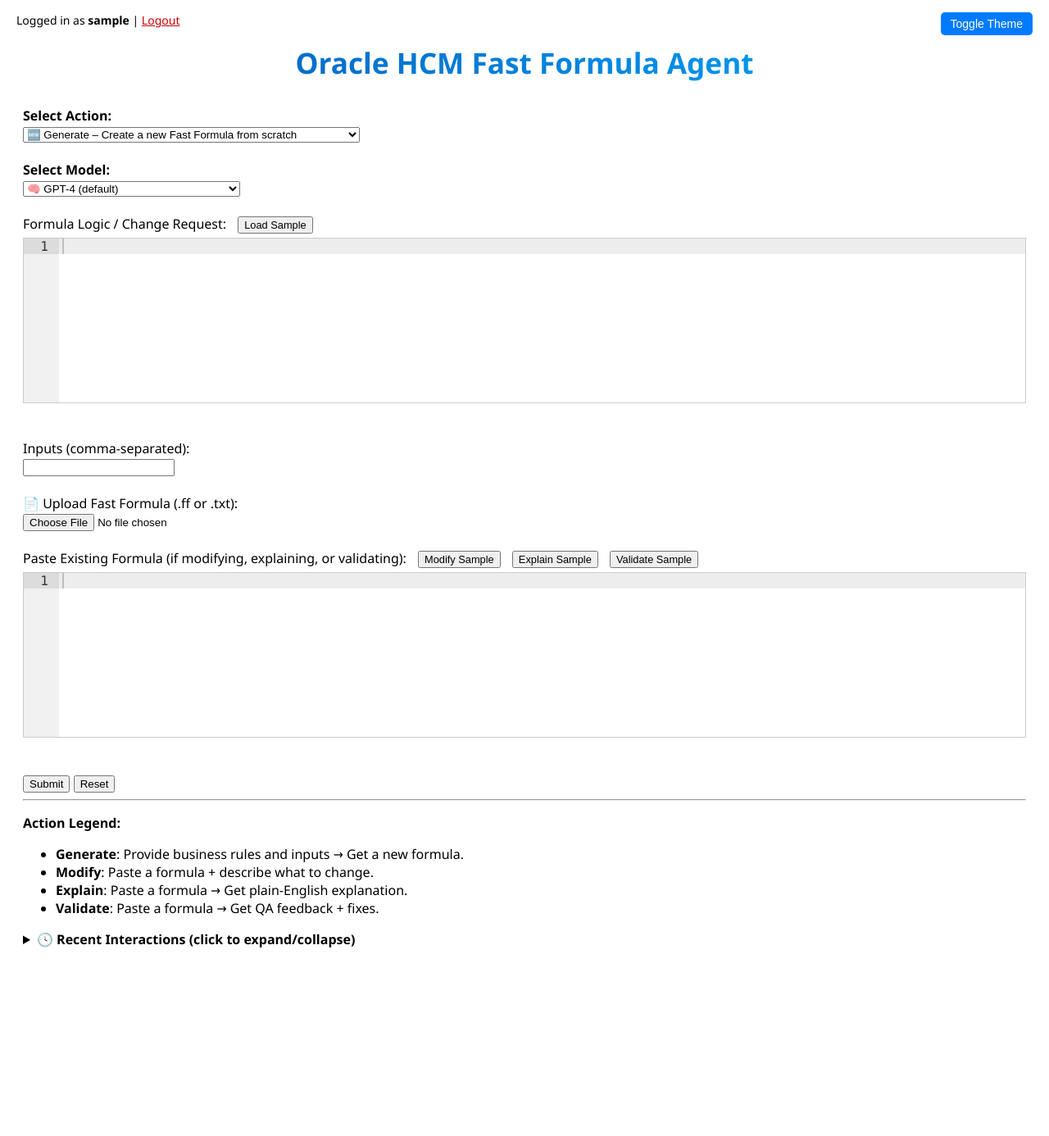
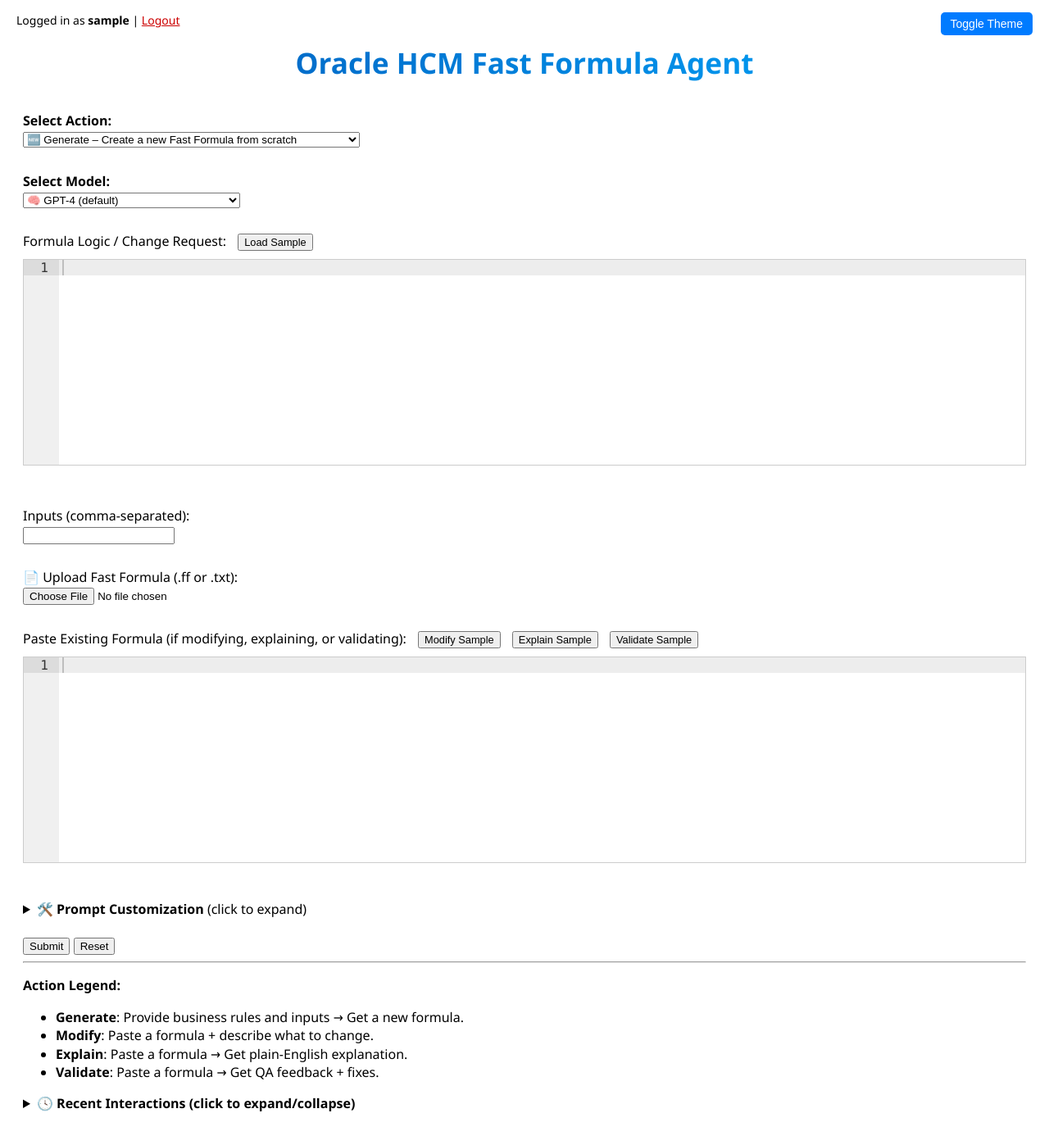
Before and after one commit to TheOwner-glitch/hcm-fast-formula-agent, a Flask app: page / in a window 1280 px wide. Shown: the whole page at 82% size. Before the commit the page ends 1156 px from the top, so only its background shows below. Run offline with Flask 3, Linux system fonts and the light colour scheme; the visitor is signed in with stand-in values (Sample User, id 1); parts of the project's set-up code (start-up, migrations or seed data) failed here and were passed over; some libraries are stand-ins or nearby versions.

Commit message:
Additional UX changes and added prompt customization capabilities

```diff
--- a/app/app.py
+++ b/app/app.py
@@ -120,6 +120,9 @@ def index():
     inputs = ""
     original = ""
     action = ""
+    tone = ""
+    audience = ""
+    style = ""
 
     if request.method == "POST":
         client_ip = request.remote_addr
@@ -129,11 +132,17 @@ def index():
         logic = request.form.get("logic", "")
         inputs = request.form.get("inputs", "")
         original = request.form.get("original", "")
+        tone = request.form.get("tone", "").strip() or "Professional"
+        audience = request.form.get("audience", "").strip() or "HR Analyst"
+        style = request.form.get("style", "").strip() or "Plain English"
 
         logger.info(f"[{client_ip}] UserAgent: {user_agent}")
         logger.info(f"[{client_ip}] Request: action={action}, model={model}, user={session.get('username')}")
 
-        prompt = PROMPT_TEMPLATES[action].format(logic=logic, inputs=inputs, original=original)
+        customized_prompt = f"Tone: {tone}\nAudience: {audience}\nStyle: {style}\n\n" + PROMPT_TEMPLATES[action].format(
+            logic=logic, inputs=inputs, original=original
+        )
+        prompt = customized_prompt
 
         try:
             start_time = time.perf_counter()
@@ -160,7 +169,17 @@ def index():
 
         log_interaction(action, prompt, result, duration)
 
-    return render_template("index.html", result=result, logic=logic, inputs=inputs, original=original, action=action)
+    return render_template(
+        "index.html",
+        result=result,
+        logic=logic,
+        inputs=inputs,
+        original=original,
+        action=action,
+        tone=tone,
+        audience=audience,
+        style=style
+    )
 
 if __name__ == "__main__":
     app.run(debug=True)
--- a/app/templates/index.html
+++ b/app/templates/index.html
@@ -8,6 +8,7 @@
       font-family: 'Segoe UI', Tahoma, Geneva, Verdana, sans-serif;
       transition: background-color 0.4s, color 0.4s;
       padding: 20px;
+	  line-height: 1.4;
     }
 
     body.light-mode {
@@ -61,8 +62,8 @@
     }
 
     .result-container {
-      margin-top: 30px;
-      padding: 10px;
+      margin-top: 12px;
+      padding: 8px;
       border: 1px solid #ccc;
       background-color: #f9f9f9;
       white-space: pre-wrap;
@@ -81,7 +82,7 @@
     .history-entry {
       margin-bottom: 15px;
       border-bottom: 1px solid #ddd;
-      padding-bottom: 10px;
+      padding-bottom: 8px;
     }
 
     .history-entry summary {
@@ -97,10 +98,25 @@
     }
 
     .editor {
-      height: 200px;
+      height: 250px;
       border: 1px solid #ccc;
+      margin-top: 10px;
+	  margin-bottom: 0px;
+    }
+
+	input[type="text"],
+    input[type="file"],
+    select,
+    textarea {
+      margin-bottom: 2px;
+      margin-top: 2px;
+    }
+
+    form label {
       margin-top: 5px;
+      display: inline-block;
     }
+
   </style>
   <script src="https://cdnjs.cloudflare.com/ajax/libs/ace/1.4.14/ace.js"></script>
 </head>
@@ -149,6 +165,35 @@
     <button type="button" class="preset-btn" onclick="loadPreset('validate')">Validate Sample</button><br>
     <div id="originalEditor" class="editor"></div>
     <textarea name="original" id="original" style="display:none;">{{ original or '' }}</textarea><br><br>
+
+     <details>
+      <summary><strong>🛠️ Prompt Customization</strong> (click to expand)</summary>
+      <fieldset style="margin-top: 10px; padding: 10px; border: 1px solid #ccc;">
+        <label for="tone"><strong>Response Tone:</strong></label><br>
+        <select name="tone" id="tone">
+          <option value=""></option>
+          <option value="expert">Expert</option>
+          <option value="friendly">Friendly</option>
+          <option value="simple">Simple</option>
+        </select><br><br>
+
+        <label for="audience"><strong>Audience Type:</strong></label><br>
+        <select name="audience" id="audience">
+          <option value=""></option>
+          <option value="HR Analyst">HR Analyst</option>
+          <option value="Developer">Developer</option>
+          <option value="Executive">Executive</option>
+        </select><br><br>
+
+        <label for="style"><strong>Formatting Style:</strong></label><br>
+        <select name="style" id="style">
+          <option value=""></option>
+          <option value="Plain Text">Plain Text</option>
+          <option value="Bullet Points">Bullet Points</option>
+          <option value="Code Comments">Code Comments</option>
+        </select>
+      </fieldset>
+    </details><br>
 
     <button type="submit">Submit</button>
     <span id="loadingSpinner" style="display:none; margin-left:10px;">⏳ Working...</span>
```
Also changed, not shown: 2 other files.
